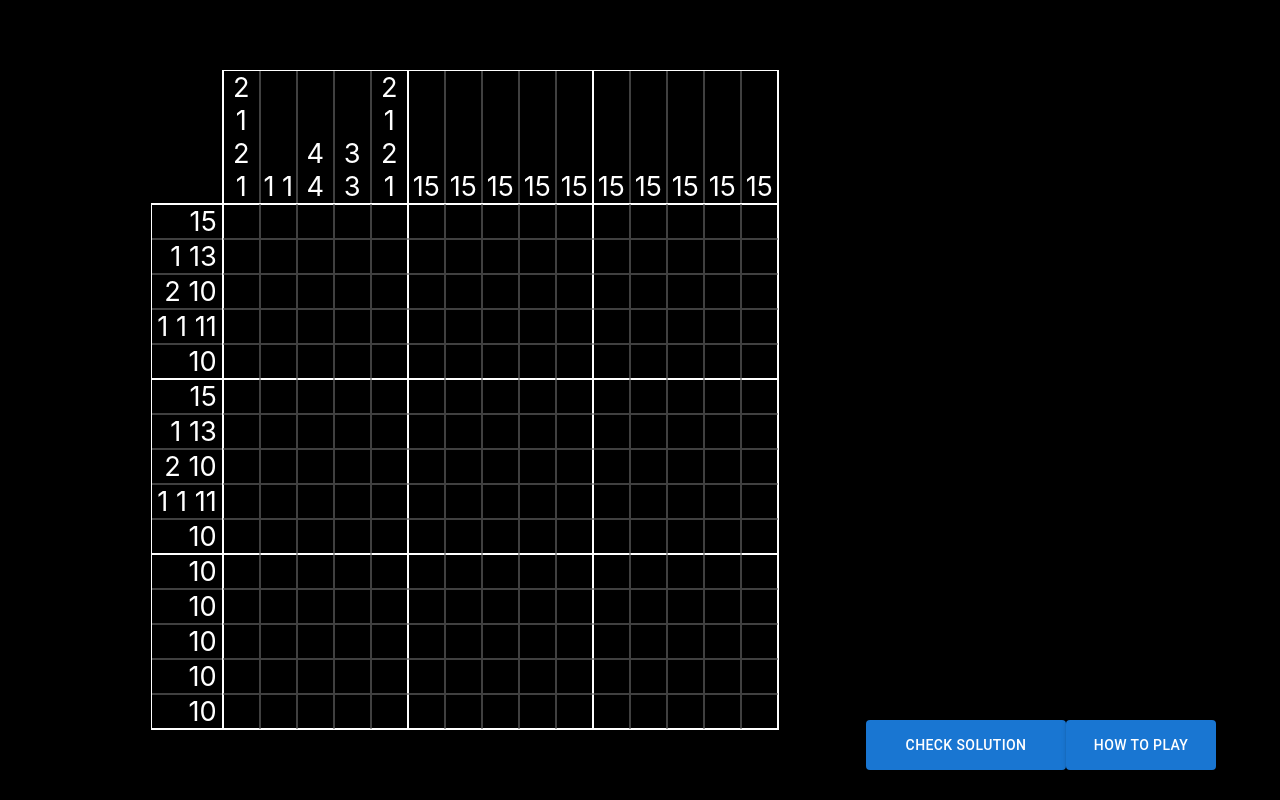
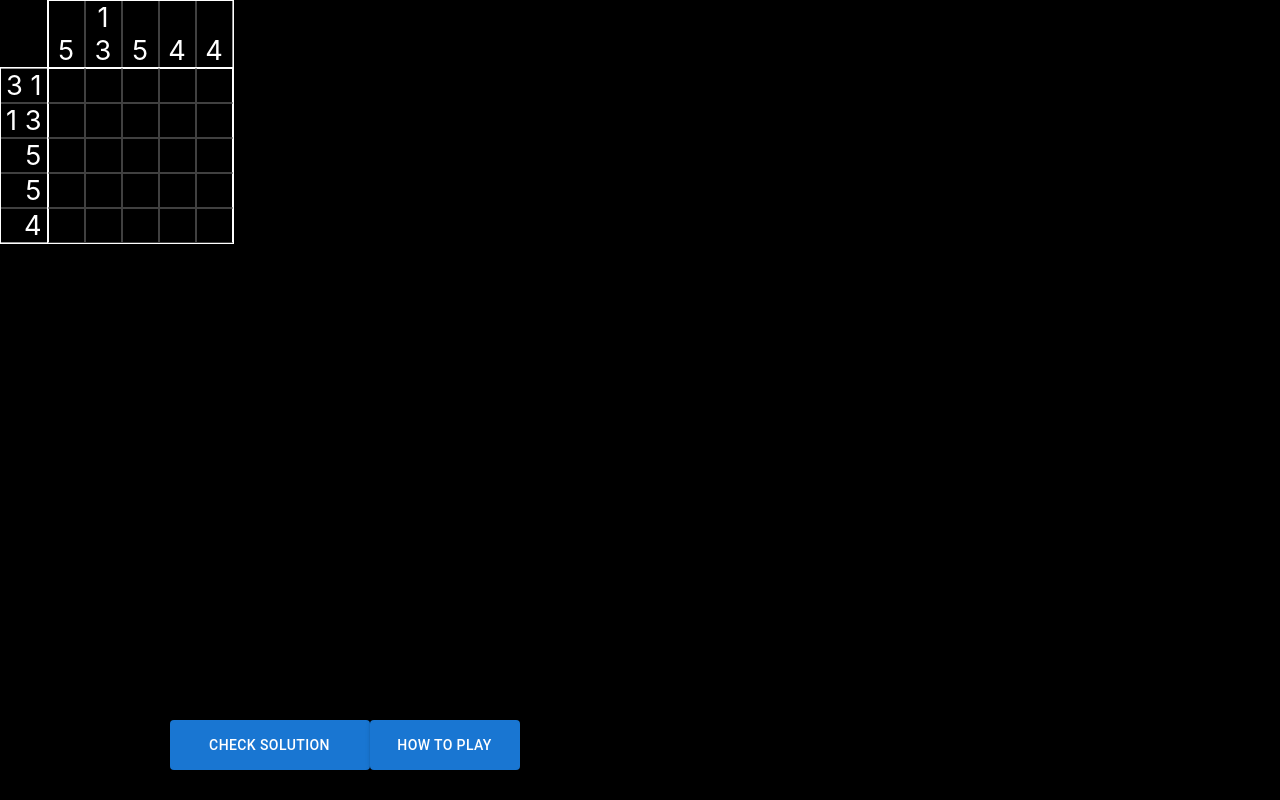
Before and after one commit to ravendevore/4430-nonograms, a React (Create React App) app in the folder nonogram/: page / in a window 1280 px wide. Built offline with nearby package versions, Linux system fonts and the light colour scheme.

Commit message:
Added random puzzle generation, and multiple puzzle sizes

```diff
--- a/nonogram/src/App.css
+++ b/nonogram/src/App.css
@@ -59,68 +59,163 @@
 	grid-row: 2;
 	grid-column: 2;
 	display: grid;
-	grid-template: repeat(15, 1fr) / repeat(15, 1fr);
 	border: 1px solid white;
 	align-items: center;
 }
 
-.gridCont .MuiButtonBase-root:nth-child(n):nth-child(-n+15) {
+/*determines number of rows and columns based on size*/
+.size-5 .gridCont {
+  grid-template: repeat(5, 1fr) / repeat(5, 1fr);
+}
+.size-10 .gridCont {
+  grid-template: repeat(10, 1fr) / repeat(10, 1fr);
+}
+.size-15 .gridCont {
+  grid-template: repeat(15, 1fr) / repeat(15, 1fr);
+}
+
+/*creates white border on edge of .gridCont, by size*/
+/*top for size 5*/
+.size-5 .gridCont .MuiButtonBase-root:nth-child(n):nth-child(-n+5) {
   border-top: 1px solid white;
 }
-.gridCont .MuiButtonBase-root:nth-child(n+211):nth-child(-n+225) {
+/*bottom for size 5*/
+.size-5.gridCont .MuiButtonBase-root:nth-child(n+21):nth-child(-n+25) {
   border-bottom: 1px solid white;
 }
-.gridCont .MuiButtonBase-root:nth-child(15n+1) {
+/*left for size 5*/
+.size-5 .gridCont .MuiButtonBase-root:nth-child(5n+1) {
   border-left: 1px solid white;
 }
-.gridCont .MuiButtonBase-root:nth-child(15n) {
+/*right for size 5*/
+.size-5 .gridCont .MuiButtonBase-root:nth-child(5n) {
   border-right: 1px solid white;
 }
 
-.gridCont .MuiButtonBase-root:nth-child(15n-10), .gridCont .MuiButtonBase-root:nth-child(15n-5) {
+/*top for size 10*/
+.size-10 .gridCont .MuiButtonBase-root:nth-child(n):nth-child(-n+10) {
+  border-top: 1px solid white;
+}
+/*bottom for size 10*/
+.size-10 .gridCont .MuiButtonBase-root:nth-child(n+91):nth-child(-n+100) {
+  border-bottom: 1px solid white;
+}
+/*left for size 10*/
+.size-5 .gridCont .MuiButtonBase-root:nth-child(10n+1) {
+  border-left: 1px solid white;
+}
+/*right for size 10*/
+.size-5 .gridCont .MuiButtonBase-root:nth-child(10n) {
   border-right: 1px solid white;
 }
-.gridCont .MuiButtonBase-root:nth-child(15n-9), .gridCont .MuiButtonBase-root:nth-child(15n-4) {
+
+/*top for size 15*/
+.size-15 .gridCont .MuiButtonBase-root:nth-child(n):nth-child(-n+15) {
+  border-top: 1px solid white;
+}
+/*bottom for size 15*/
+.size-15 .gridCont .MuiButtonBase-root:nth-child(n+211):nth-child(-n+225) {
+  border-bottom: 1px solid white;
+}
+/*left for size 15*/
+.size-15 .gridCont .MuiButtonBase-root:nth-child(15n+1) {
   border-left: 1px solid white;
 }
+/*right for size 15*/
+.size-15 .gridCont .MuiButtonBase-root:nth-child(15n) {
+  border-right: 1px solid white;
+}
 
-.gridCont .MuiButtonBase-root:nth-child(n+76):nth-child(-n+90), .gridCont .MuiButtonBase-root:nth-child(n+151):nth-child(-n+165) {
-  border-top: 1px solid white;
+/*vertical content dividing lines*/
+/*vertical lines, left border for size 15*/
+.size-15 .gridCont .MuiButtonBase-root:nth-child(15n-9), .size-15 .gridCont .MuiButtonBase-root:nth-child(15n-4) {
+  border-left: 1px solid #999999;
 }
-.gridCont .MuiButtonBase-root:nth-child(n+61):nth-child(-n+75), .gridCont .MuiButtonBase-root:nth-child(n+136):nth-child(-n+150) {
-  border-bottom: 1px solid white;
+/*vertical lines, right border for size 15*/
+.size-15 .gridCont .MuiButtonBase-root:nth-child(15n-10), .size-15 .gridCont .MuiButtonBase-root:nth-child(15n-5) {
+  border-right: 1px solid #999999;
+}
+/*vertical line, left border for size 10*/
+.size-10 .gridCont .MuiButtonBase-root:nth-child(10n-4) {
+  border-left: 1px solid #999999;
+}
+/*vertical line, right border for size 10*/
+.size-10 .gridCont .MuiButtonBase-root:nth-child(10n-5) {
+  border-right: 1px solid #999999;
+}
+
+/*horizontal content dividing lines*/
+/*horizontal line, bottom border for size 10*/
+.size-10 .gridCont .MuiButtonBase-root:nth-child(n+41):nth-child(-n+50) {
+  border-bottom: 1px solid #999999;
+}
+/*horizontal line, top border for size 10*/
+.size-10 .gridCont .MuiButtonBase-root:nth-child(n+51):nth-child(-n+60) {
+  border-top: 1px solid #999999;
+}
+/*horizontal lines, bottom borders for size 15*/
+.size-15 .gridCont .MuiButtonBase-root:nth-child(n+76):nth-child(-n+90), .size-15 .gridCont .MuiButtonBase-root:nth-child(n+151):nth-child(-n+165) {
+  border-top: 1px solid #999999;
+}
+/*horizontal lines, top borders for size 15*/
+.size-15 .gridCont .MuiButtonBase-root:nth-child(n+61):nth-child(-n+75), .size-15 .gridCont .MuiButtonBase-root:nth-child(n+136):nth-child(-n+150) {
+  border-bottom: 1px solid #999999;
 }
 
 .gridColH {
   grid-row: 1;
   grid-column: 2;
   display: grid;
-  grid-template-columns: repeat(15, 1fr);
   border-left: 1px solid white;
   border-top: 1px solid white;
   border-right: 1px solid white;
 }
+
+/*determines number of column headers based on size*/
+.size-5 .gridColH {
+  grid-template-columns: repeat(5, 1fr);
+}
+.size-10 .gridColH {
+  grid-template-columns: repeat(10, 1fr);
+}
+.size-15 .gridColH {
+  grid-template-columns: repeat(15, 1fr);
+}
+
+/*column header lines every 5*/
 .gridColH > :nth-child(5), .gridColH > :nth-child(10) {
-  border-right: 1px solid white
+  border-right: 1px solid #999999;
 }
 .gridColH > :nth-child(6), .gridColH > :nth-child(11) {
-  border-left: 1px solid white
+  border-left: 1px solid #999999;
 }
+
 
 .gridRowH {
   grid-row: 2;
   grid-column: 1;
   display: grid;
-  grid-template-rows: repeat(15, 1fr);
   border-top: 1px solid white;
   border-left: 1px solid white;
   border-bottom: 1px solid white;
 }
+/*determines number of columns based on size*/
+.size-5 .gridRowH {
+  grid-template-rows: repeat(5, 1fr);
+}
+.size-10 .gridRowH {
+  grid-template-rows: repeat(10, 1fr);
+}
+.size-15 .gridRowH {
+  grid-template-rows: repeat(15, 1fr);
+}
+
+/*row header lines every 5*/
 .gridRowH > :nth-child(5n) {
-  border-bottom: 1px solid white
+  border-bottom: 1px solid #999999;
 }
 .gridRowH > :nth-child(5n+1) {
-  border-top: 1px solid white
+  border-top: 1px solid #999999;
 }
 
 .solnButton {
--- a/nonogram/src/components/NonogramGame.jsx
+++ b/nonogram/src/components/NonogramGame.jsx
@@ -6,8 +6,13 @@ import example from "./example.png"
 
 const NonogramGame = () => {
   var i = 0;
-  const [grid, setGrid] = useState(Array(15*15).fill({sty: "outlined", val: 0}).map((obj) => ({...obj, key: i++})))
-  const soln = [
+  const [dim] = useState(() => getDim())
+  const [grid, setGrid] = useState(Array(dim*dim).fill({sty: "outlined", val: 0}).map((obj) => ({...obj, key: i++})))
+
+  const [soln] = useState(() => randGrid())
+  const [colH] = useState(genNums(0).map((obj) => ({val: obj, key: i++})))
+  const [rowH] = useState(genNums(1).map((obj) => ({val: obj, key: i++})))
+  /*const soln = [
     1, 1, 1, 1, 1, 1, 1, 1, 1, 1, 1, 1, 1, 1, 1,
     1, 0, 1, 1, 1, 1, 1, 1, 1, 1, 1, 1, 1, 1, 1,
     0, 0, 1, 1, 0, 1, 1, 1, 1, 1, 1, 1, 1, 1, 1,
@@ -23,23 +28,38 @@ const NonogramGame = () => {
     0, 0, 0, 0, 0, 1, 1, 1, 1, 1, 1, 1, 1, 1, 1,
     0, 0, 0, 0, 0, 1, 1, 1, 1, 1, 1, 1, 1, 1, 1,
     0, 0, 0, 0, 0, 1, 1, 1, 1, 1, 1, 1, 1, 1, 1
-  ]
+  ]*/
 
-  const [colH, setColH] = useState(genNums(0).map((obj) => ({val: obj, key: i++})))
-  const [rowH, setRowH] = useState(genNums(1).map((obj) => ({val: obj, key: i++})))
 
-  function arrToObj(array) {
-    let output = []
-    for(let j = 0; j < array.length; j++) {
-        output[j] = {"val": array[j]}
+  function getDim() {
+    const urlParams = new URLSearchParams(window.location.search)
+    let d = urlParams.get('dim')
+
+    const valid = ["5", "10", "15"]
+    if(valid.includes(d) === false) {
+      return 5
+    } else {
+      return parseInt(d)
     }
-    //console.log(output);
-    return output;
+  }
+
+  function randGrid() {
+    const chance = .75
+
+    var output = Array(dim*dim);
+    for(let i = 0; i < output.length; ++i) {
+      let c = Math.random()
+      if(c < chance) {
+        output[i] = 1
+      } else {
+        output[i] = 0
+      }
+    }
+    //this is actually called twice, as react calls usestate function twice. this function isn't pure, but it should work anyway
+    return output
   }
 
   function change(e, objElement) { // left click - toggle fill
-    //console.log("Event: ", e);
-    //console.log("Before: ", objElement);
     if (objElement.val === 0 || objElement.val === 2) { //b lank or X: change to filled
       objElement.val = 1;
       objElement.sty = "contained";
@@ -48,13 +68,10 @@ const NonogramGame = () => {
       objElement.val = 0;
       objElement.sty = "outlined";
     }
-    //console.log("After: ", objElement);
   }
 
   function changeRight(e, objElement) { // right click - toggle X
     e.preventDefault() // prevent context menu from showing
-    //console.log("Event: ", e);
-    //console.log("Before: ", objElement);
     if (objElement.val === 0 || objElement.val === 1) { // currently blank or filled: change to X
       objElement.val = 2;
       objElement.sty = "contained";
@@ -63,11 +80,9 @@ const NonogramGame = () => {
       objElement.val = 0;
       objElement.sty = "outlined";
     }
-    //console.log("After: ", objElement);
   }
 
   const buttonMap = grid.map((objElement) => {
-    //console.log(objElement.sty);
     if (objElement.val === 2) // display X
     {
       return (
@@ -132,7 +147,7 @@ const NonogramGame = () => {
   }
 
   function genNums(isRow) {
-    const solnDim = 15;
+    const solnDim = dim
     let fullList = []
     for (let i = 0; i < solnDim; i++) {
       let currList = []
@@ -173,6 +188,7 @@ const NonogramGame = () => {
 
   return (
     <React.Fragment>
+      <div className={"size-" + dim}>
         <div className="grid">
           <div className="gridColH">
             {colHMap}
@@ -184,7 +200,7 @@ const NonogramGame = () => {
             {buttonMap}
           </div>
         </div>
-
+      </div>
 
       <Button className="solnButton"
         onClick={() => checkSolution()}
```
Lines whose indentation alone changed are shown as unchanged.
